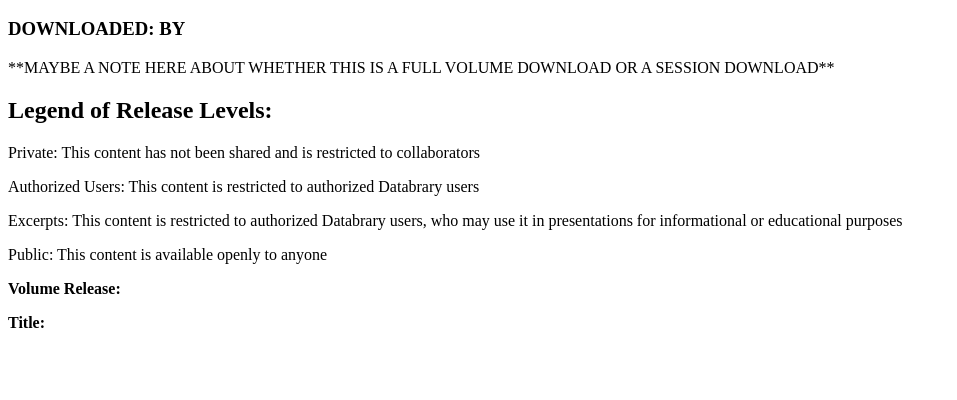
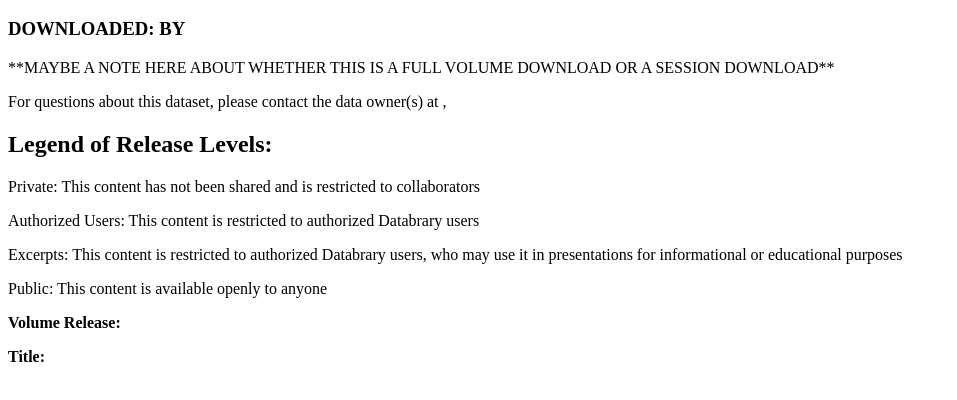
Before and after one commit to databrary/design, a plain HTML site: page curation/zipfile/databrary_ID_description.html in a window 1280 px wide. Shown: the part 48-448 px from the top of the page, without its empty margins (0-957 px from the left). Drawn offline with Linux system fonts and the light colour scheme.

Commit message:
suggest adding email to zipfile information

```diff
--- a/curation/zipfile/databrary_ID_description.html
+++ b/curation/zipfile/databrary_ID_description.html
@@ -3,6 +3,8 @@
 <h3>DOWNLOADED: <DATE> BY <USER></h3>
 
 **MAYBE A NOTE HERE ABOUT WHETHER THIS IS A FULL VOLUME DOWNLOAD OR A SESSION DOWNLOAD**
+
+<p>For questions about this dataset, please contact the data owner(s) at <owner-email>, <owner-email></p>
 
 <h2>Legend of Release Levels:</h2>
 
```
Also changed, not shown: curation/zipfile/databrary_ID_file_list.html (+3 -1 lines).
